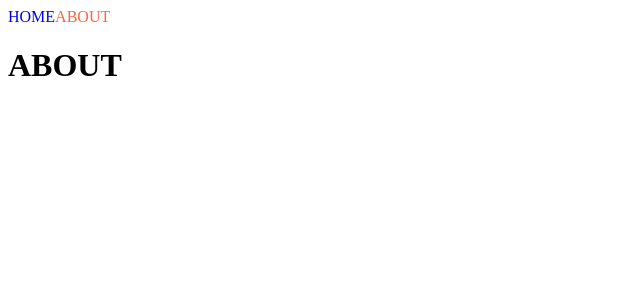
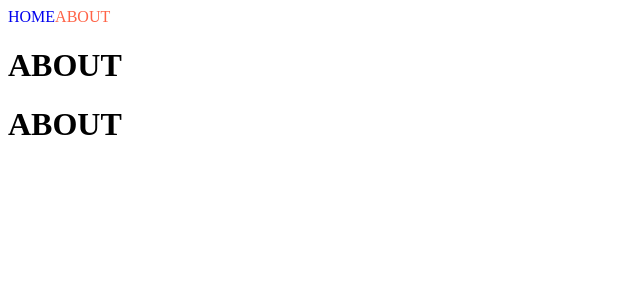
Before and after one commit to seni95/NEXT-JS, a Next.js app: page /about in a window 1280 px wide. Shown: the top 300 px of the page, without its empty margins (0-640 px from the left). Built offline with nearby package versions, Linux system fonts and the light colour scheme.

Commit message:
complete overview of next js

```diff
--- a/next.config.js
+++ b/next.config.js
@@ -1,6 +1,6 @@
 /** @type {import('next').NextConfig} */
 const nextConfig = {
-  reactStrictMode: true,
+  reactStrictMode: false,
 }
 
 module.exports = nextConfig
--- /dev/null
+++ b/pages/_app.js
@@ -0,0 +1,9 @@
+import Navbar from "../component/Navbar";
+
+export default function App({Component,pageProps}){
+    return (<div>
+        <Navbar></Navbar>
+        <Component {...pageProps}></Component>
+        <h1>ABOUT</h1>
+    </div>);
+}
--- a/pages/about.js
+++ b/pages/about.js
@@ -4,7 +4,6 @@ import Navbar from '../component/Navbar'
 export default function about() {
   return (
     <div>
-    <Navbar></Navbar>
 
       <h1>ABOUT</h1>
 
--- a/pages/index.js
+++ b/pages/index.js
@@ -2,7 +2,6 @@ import Navbar from "../component/Navbar";
 
 export default function Home(){
     return (<>
-    <Navbar></Navbar>
     <h1>HOME</h1>
     </>)
 }
```
